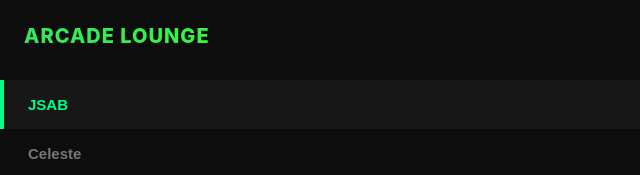
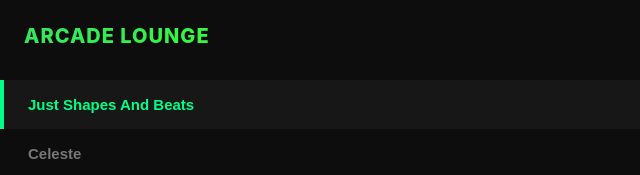
Before and after one commit to atharvchoudhari123/HTML5-Games, a website: page games.html in a window 1280 px wide. Shown: the top 175 px of the page, without its empty margins (0-640 px from the left). Drawn offline with Linux system fonts and the light colour scheme.

Commit message:
Update games.html

```diff
--- a/games.html
+++ b/games.html
@@ -68,7 +68,7 @@
     <div id="sidebar-title">Arcade Lounge</div>
 
     <!-- Direct relative paths pointing to the games/ directory -->
-    <button class="game-btn active" onclick="changeGame('games/jsab.html', this)">JSAB</button>
+    <button class="game-btn active" onclick="changeGame('games/jsab.html', this)">Just Shapes And Beats</button>
     <button class="game-btn" onclick="changeGame('games/celeste.html', this)">Celeste</button>
     <button class="game-btn" onclick="changeGame('games/cuphead.html', this)">Cuphead</button>
     <button class="game-btn" onclick="changeGame('games/99balls.html', this)">99 balls</button>
```
